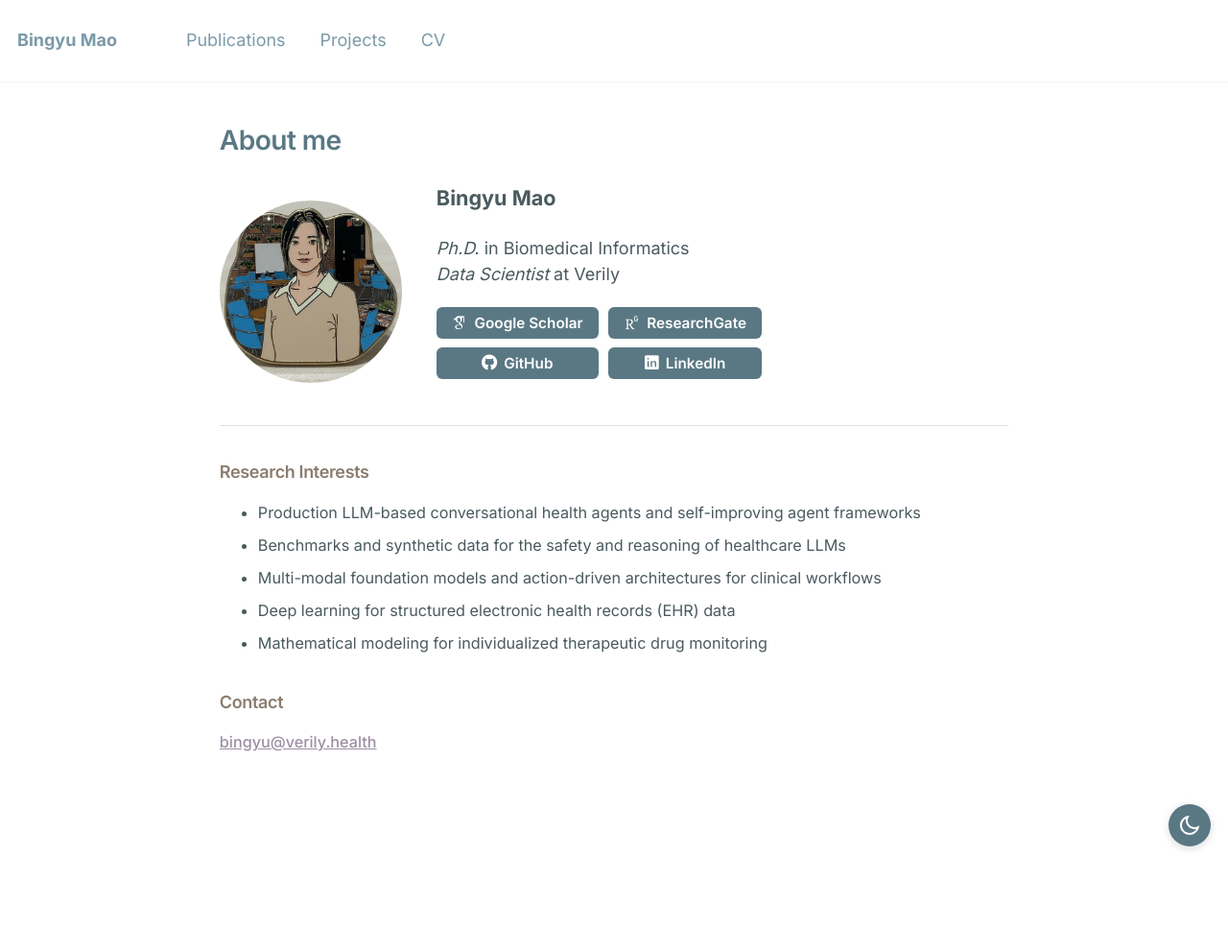
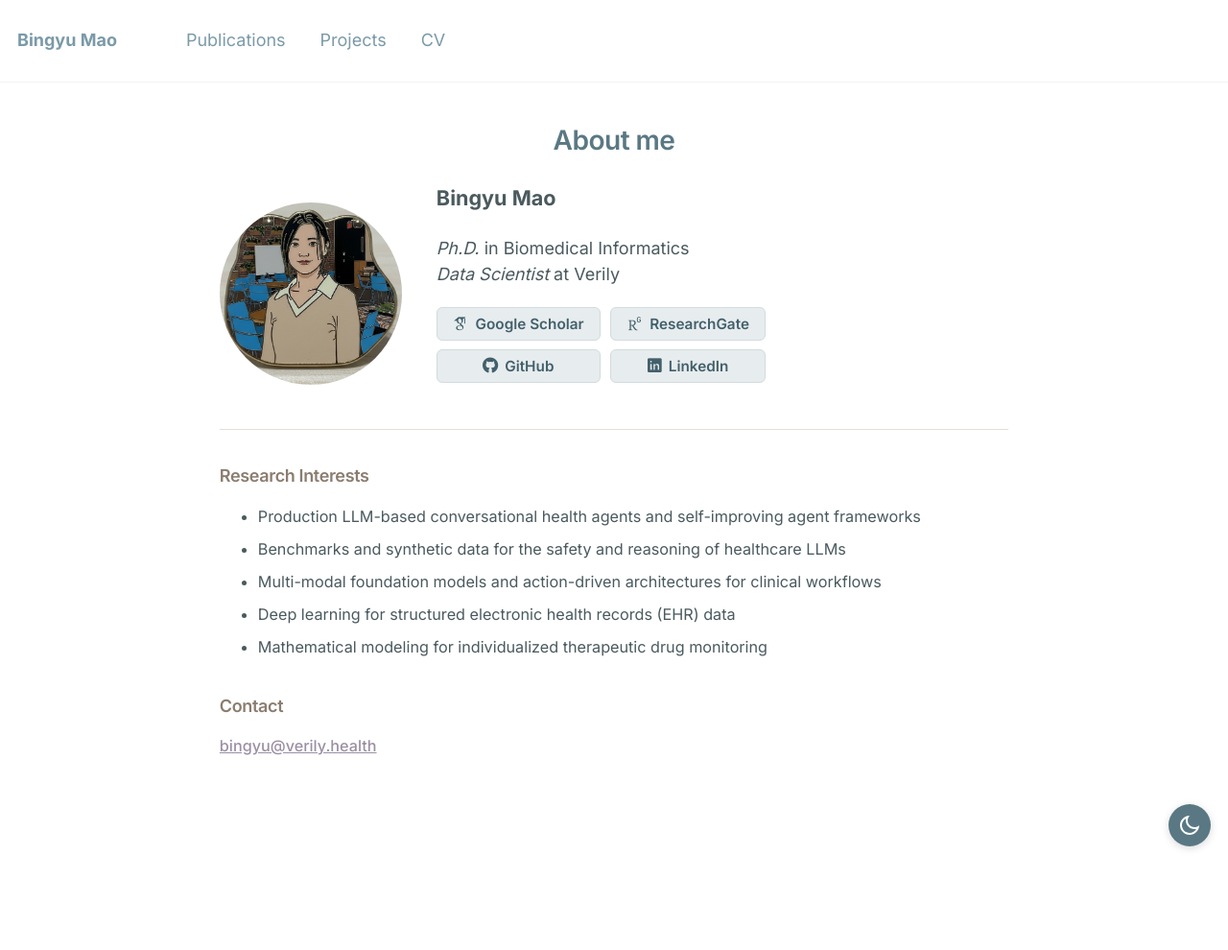
Before and after one commit to BingyuMao/BingyuMao.github.io, a Jekyll site: the page built from _pages/about.md, in a window 1280 px wide. Shown: the whole page at 96% size. Built offline with Jekyll 4.4.1, drawn with Linux system fonts in a browser that asks for light colours; some web fonts are replaced.

Commit message:
Theme-aware buttons and centered home title
- Buttons now adapt to the theme: light mode uses a soft light chip with
  dark Morandi text (calm, not attention-grabbing); dark mode keeps the
  filled Morandi button with white text. Driven by --btn-* variables.
- Center the page title so "About me" sits at the top-center above the
  profile hero (the previous center rule didn't match the archive layout).

Co-Authored-By: Claude Opus 4.8 (1M context) <noreply@anthropic.com>

```diff
--- a/_sass/_custom.scss
+++ b/_sass/_custom.scss
@@ -2,9 +2,10 @@
    CUSTOM STYLES - Layout & Specific Overrides
    ========================================================================= */
 
-/* Center About Me title */
+/* Center the page title (e.g. "About me" above the profile hero) */
 body.layout--default .page__title,
-.page[itemtype="http://schema.org/CreativeWork"] .page__title {
+.page[itemtype="http://schema.org/CreativeWork"] .page__title,
+.archive .page__title {
   text-align: center;
 }
 
@@ -151,7 +152,8 @@ details > summary {
   font-weight: 600;
   line-height: 1;
   text-decoration: none !important;
-  background-color: #5a7884; /* Morandi primary — matches headings; white contrast 4.7 */
+  background-color: var(--btn-bg);
+  border: 1px solid var(--btn-border);
   border-radius: 6px;
   cursor: pointer;
   transition: background-color 0.2s ease, transform 0.2s ease, box-shadow 0.2s ease;
@@ -162,17 +164,17 @@ details > summary {
   }
 
   &:hover {
-    background-color: #4c6672;
+    background-color: var(--btn-bg-hover);
     transform: translateY(-1px);
     box-shadow: 0 3px 9px var(--card-shadow-hover);
   }
 
-  /* accent variant (e.g. Live demo) — same Morandi tone for a calm, consistent look */
+  /* accent variant (e.g. Live demo) — same tone for a calm, consistent look */
   &--accent {
-    background-color: #5a7884;
+    background-color: var(--btn-bg);
 
     &:hover {
-      background-color: #4c6672;
+      background-color: var(--btn-bg-hover);
     }
   }
 }
@@ -183,7 +185,7 @@ details > summary {
 #main a.link-btn:visited,
 #main a.link-btn:hover,
 #main a.link-btn:focus {
-  color: #ffffff !important;
+  color: var(--btn-text) !important;
 }
 
 /* ----------------------------------------------------------------------------
--- a/_sass/_theme-toggle.scss
+++ b/_sass/_theme-toggle.scss
@@ -25,6 +25,11 @@
   --card-media-bg: #F5F3F0;
   --card-shadow: rgba(20, 40, 70, 0.06);
   --card-shadow-hover: rgba(20, 40, 70, 0.12);
+  /* Light theme: soft light button with dark text (calm, not attention-grabbing) */
+  --btn-bg: #E7ECEE;
+  --btn-bg-hover: #DAE1E3;
+  --btn-text: #42606B;
+  --btn-border: #D2DBDD;
 }
 
 [data-theme="dark"] {
@@ -49,6 +54,11 @@
   --card-media-bg: #262B30;
   --card-shadow: rgba(0, 0, 0, 0.35);
   --card-shadow-hover: rgba(0, 0, 0, 0.5);
+  /* Dark theme: keep the filled Morandi button with white text */
+  --btn-bg: #5A7884;
+  --btn-bg-hover: #4C6672;
+  --btn-text: #FFFFFF;
+  --btn-border: transparent;
 }
 
 /* About Me page degree/title color */
```
